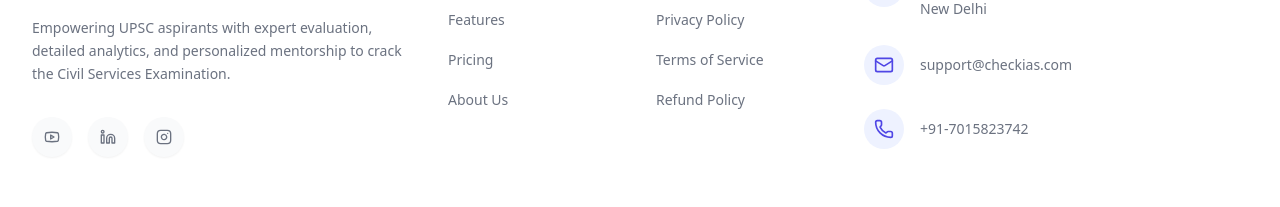
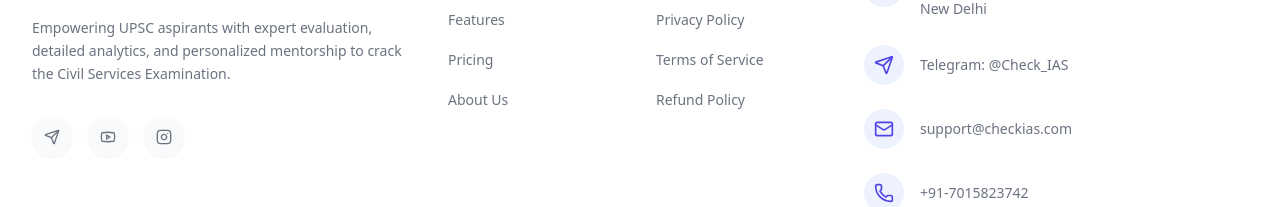
Before and after one commit to 25INS004/CheckIAS, a React (Vite) app: page / in a window 1280 px wide. Shown: the part 3509-3716 px from the top of the page. Built offline with nearby package versions, Linux system fonts and the light colour scheme; no server answers; the database is empty; what @react-pdf/renderer would draw is missing.

Commit message:
feat: Add Telegram social link and update existing social media links in the footer.

```diff
--- a/components/Footer.tsx
+++ b/components/Footer.tsx
@@ -1,6 +1,6 @@
 import React from 'react';
 import { Link } from 'react-router-dom';
-import { MapPin, Mail, Phone, Youtube, Linkedin, Instagram } from 'lucide-react';
+import { MapPin, Mail, Phone, Youtube, Instagram, Send } from 'lucide-react';
 import { useTheme } from '../context/ThemeContext';
 
 const Footer = () => {
@@ -30,9 +30,9 @@
             <div className="mt-8 flex items-center gap-4">
               {/* Social Icons mapped dynamically */}
               {[
-                { icon: Youtube, href: "https://youtube.com" },
-                { icon: Linkedin, href: "https://linkedin.com" },
-                { icon: Instagram, href: "https://instagram.com" }
+                { icon: Send, href: "https://t.me/Check_IAS", label: "Telegram" },
+                { icon: Youtube, href: "https://youtube.com/@checkias", label: "YouTube" },
+                { icon: Instagram, href: "https://instagram.com/checkias", label: "Instagram" }
               ].map((social, idx) => (
                 <a
                   key={idx}
@@ -40,7 +40,7 @@
                   target="_blank"
                   rel="noopener noreferrer"
                   className="w-10 h-10 flex items-center justify-center bg-gray-50 dark:bg-gray-800 rounded-full text-gray-500 dark:text-gray-400 hover:text-white hover:bg-indigo-600 dark:hover:bg-[#1B1F42] transition-all duration-300 shadow-sm hover:shadow-md hover:-translate-y-1"
-                  aria-label={`Visit our ${idx === 0 ? 'Twitter' : idx === 1 ? 'LinkedIn' : 'Instagram'} page`}
+                  aria-label={`Visit our ${social.label} page`}
                 >
                   <social.icon className="w-4 h-4" />
                 </a>
@@ -125,6 +125,14 @@
               </li>
               <li className="flex items-center gap-4">
                 <div className="flex-shrink-0 w-10 h-10 bg-indigo-50 dark:bg-indigo-900/30 rounded-full flex items-center justify-center text-indigo-600 dark:text-indigo-400">
+                  <Send className="w-5 h-5" />
+                </div>
+                <a href="https://t.me/Check_IAS" target="_blank" rel="noopener noreferrer" className="text-gray-500 dark:text-gray-400 hover:text-indigo-600 dark:hover:text-indigo-400 text-sm transition-colors font-medium">
+                  Telegram: @Check_IAS
+                </a>
+              </li>
+              <li className="flex items-center gap-4">
+                <div className="flex-shrink-0 w-10 h-10 bg-indigo-50 dark:bg-indigo-900/30 rounded-full flex items-center justify-center text-indigo-600 dark:text-indigo-400">
                   <Mail className="w-5 h-5" />
                 </div>
                 <a href="mailto:support@checkias.com" className="text-gray-500 dark:text-gray-400 hover:text-indigo-600 dark:hover:text-indigo-400 text-sm transition-colors font-medium">
```
